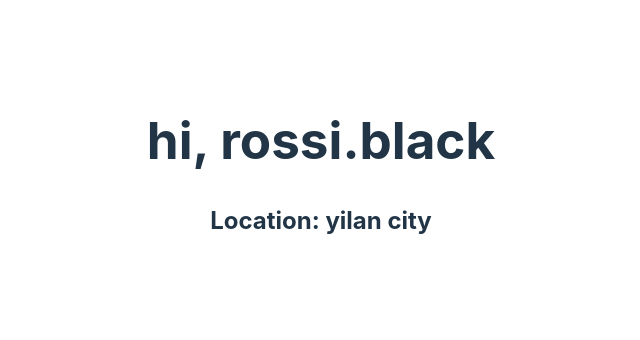
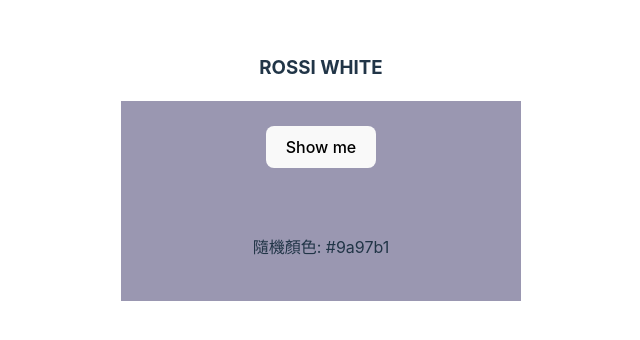
Before and after one commit to kamitom/vite-proj1, a Vue app: page / in a window 1280 px wide. Shown: the part 232-572 px from the top of the page, without its empty margins (319-959 px from the left). Built offline with nearby package versions, Linux system fonts and the light colour scheme.

Commit message:
chore: practice some stuff

```diff
--- a/src/App.vue
+++ b/src/App.vue
@@ -8,6 +8,7 @@
     <!-- <h1>hello, rossi.black</h1> -->
   </div>
   <!-- <HelloWorld msg="Vite + Vue" /> -->
+  <!-- <HelloStudent msg="rossi BLACK" /> -->
   <HelloStudent />
 </template>
 
--- a/src/components/HelloStudent.vue
+++ b/src/components/HelloStudent.vue
@@ -1,26 +1,49 @@
 <template>
   <div>
-    <h1>
-      hi, {{ msg }}
-    </h1>
-    <h2>
-      Location: {{ location_song }}
-    </h2>
+    <h3>{{ msg }}</h3>
+  </div>
+  <div class="color9" :style="{ backgroundColor: randomColor }" @click="changeColor()">
+    <button @click="changeColor(); toggleShowMe();">{{ label }}</button>
+    <p @click="changeColor()">
+      隨機顏色: {{ randomColor }}
+    </p>
   </div>
 </template>
 
 <script setup>
-  import { ref } from 'vue'
+  import { ref, computed } from 'vue'
+
+  const label = computed(() => `${showMe.value ? 'Hide' : 'Show'} me`)
+
+  const toggleShowMe = () => {
+    showMe.value = !showMe.value
+  }
+
+  const changeColor = () => {
+    randomColor.value = "#" + Math.floor(Math.random() * 16777215).toString(16);
+  }
+
+
+  const showMe = ref(false)
+  const randomColor = ref("#" + Math.floor(Math.random() * 16777215).toString(16));
 
   defineProps({
     msg: {
       type: String,
-      default: "rossi.black"
+      default: 'ROSSI WHITE',
     }
   })
 
-  const location_song = ref("yilan city")
-
 </script>
 
-<style scoped></style>
+<style scoped>
+
+  .color9 {
+    display: grid;
+    justify-items: center;
+    place-items: center;
+    width: 400px;
+    height: 200px;
+  }
+
+</style>
```
